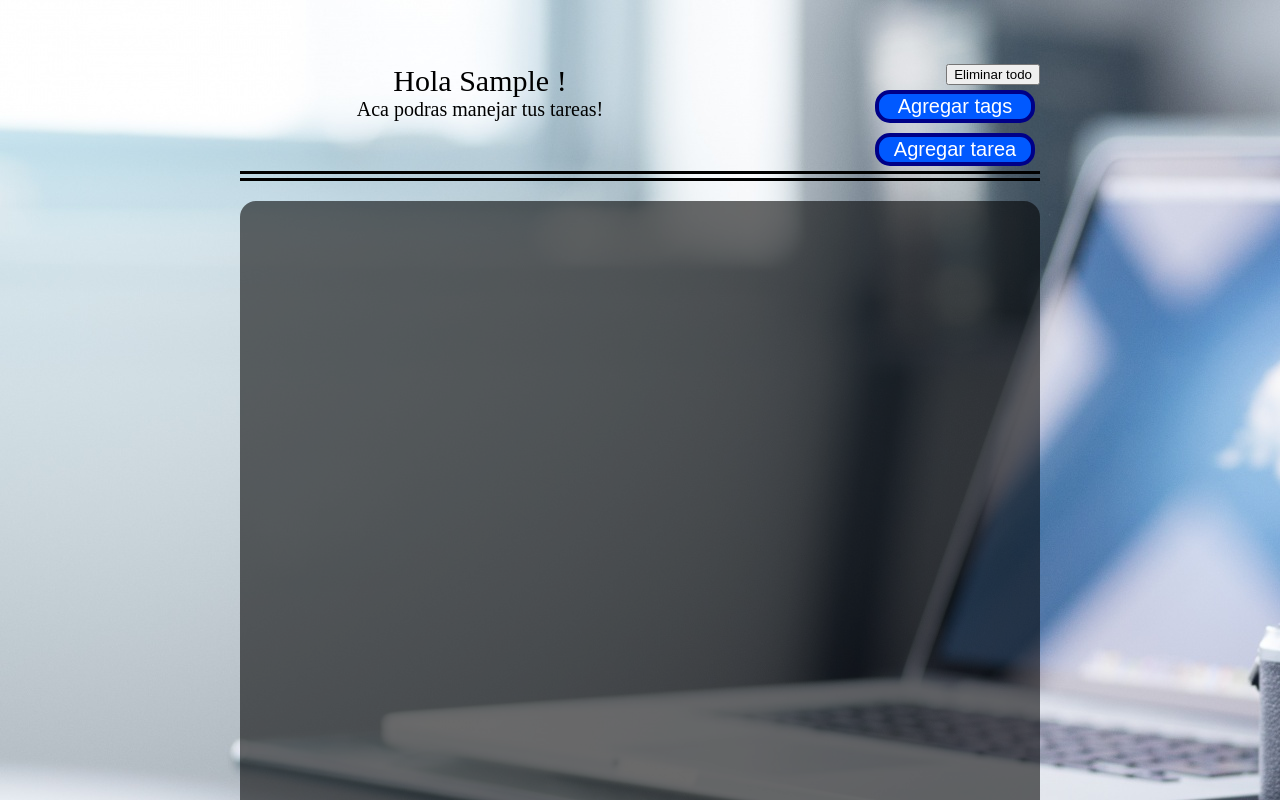
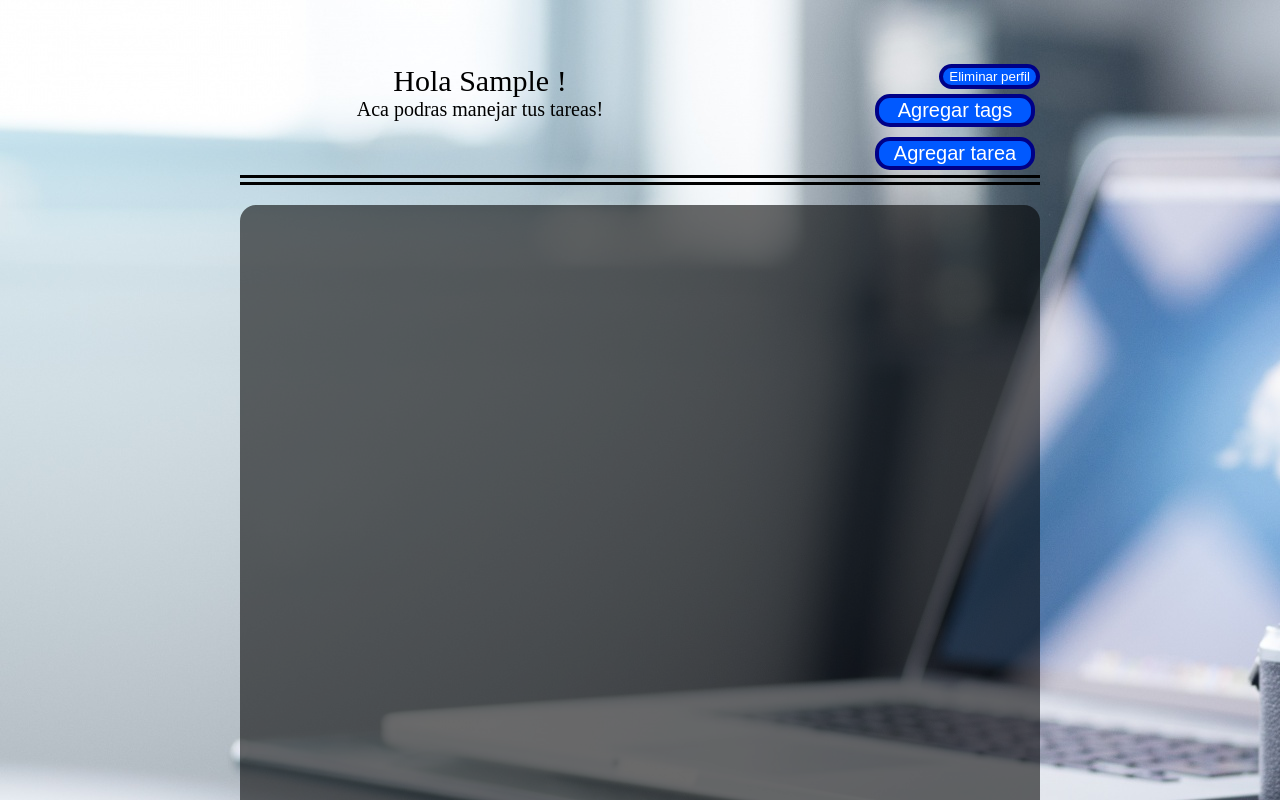
Before and after one commit to Adrian-Cassano/to-do-app, a React (Create React App) app: page / in a window 1280 px wide. Both pictures are taken after typing "Sample" into the empty fields and a click on the button "Ingresar". Shown: the top 800 px of the page. Built offline with nearby package versions, Linux system fonts and the light colour scheme.

Commit message:
fix: add styles button delete profile

```diff
--- a/src/views/Home/Home.jsx
+++ b/src/views/Home/Home.jsx
@@ -71,7 +71,7 @@ const Home = () => {
           </div>
           <div id={styles.ContainerButton}>
             <form onSubmit={deleteAll}>
-              <button type="submit">Eliminar todo</button>
+              <button id={styles.ButtonDeletAll} type="submit">Eliminar perfil</button>
             </form>
             <button
               id={styles.ButtonTags}
--- a/src/views/Home/Home.module.css
+++ b/src/views/Home/Home.module.css
@@ -15,6 +15,17 @@
 #NabBar {
   display: flex;
   border-bottom: 10px double;
+}
+#ButtonDeletAll{
+  text-decoration: none;
+  background-color: var(--COLOR_BORDE);
+  border: 4px solid var(--COLOR_BORDEOSCURO);
+  border-radius: 15px;
+  color: var(--COLOR_LETRAS);
+  cursor: pointer;
+}
+#ButtonDeletAll:hover{
+  background-color: var(--COLOR_BORDEOSCURO);
 }
 #ContainerName {
   width: 30rem;
```
